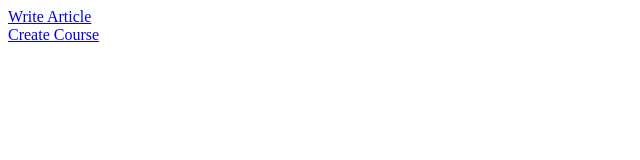
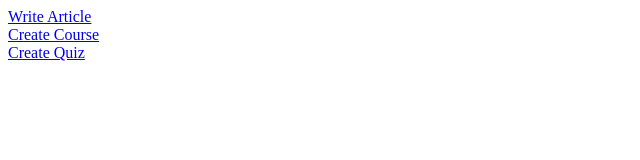
Before and after one commit to Akshay2002Singh/Rapid_coders_create_content, a plain HTML site: page index.html in a window 1280 px wide. Shown: the full height of the page, 0-640 px from the left. Drawn offline with Linux system fonts and the light colour scheme.

Commit message:
added path to index file

```diff
--- a/index.html
+++ b/index.html
@@ -9,5 +9,6 @@
 <body>
     <div><a href="Articles/article.html">Write Article</a></div>
     <div><a href="Courses/course.html">Create Course</a></div>
+    <div><a href="Quizes/quiz.html">Create Quiz</a></div>
 </body>
 </html>
```
